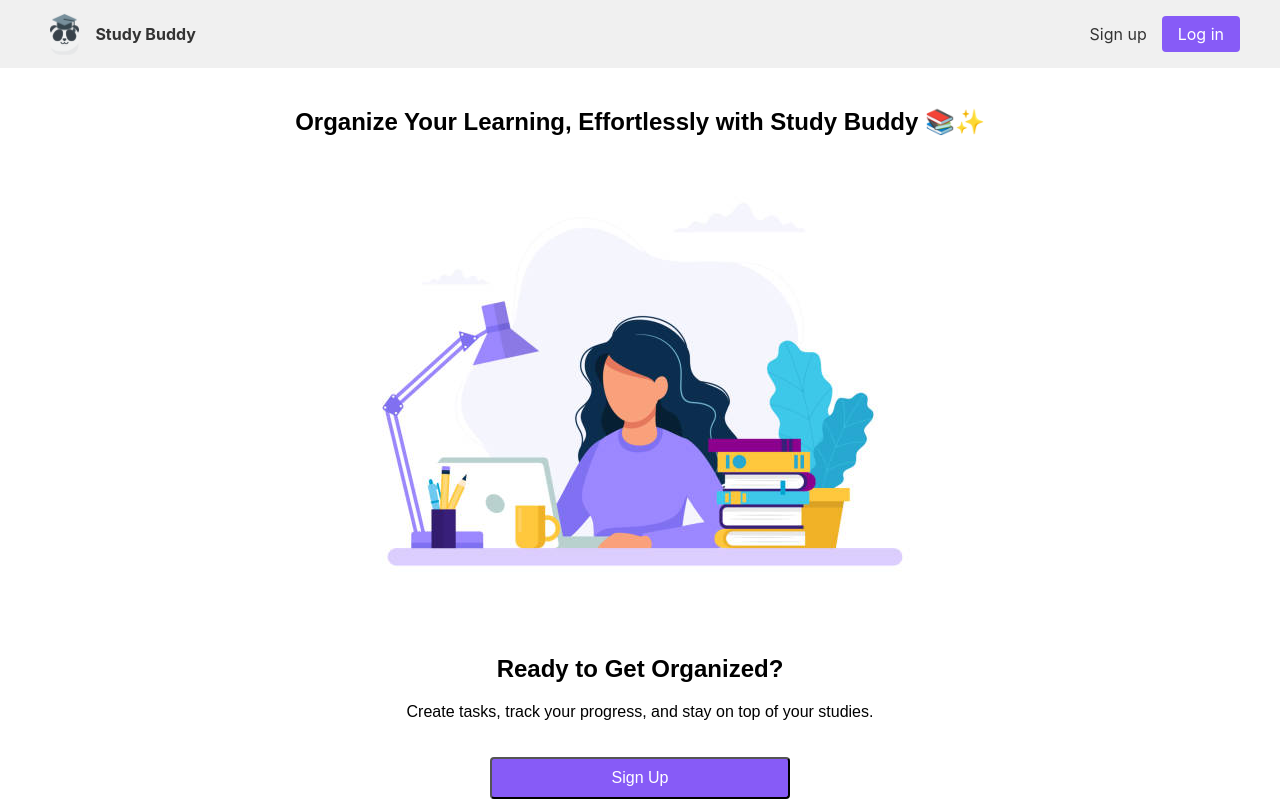
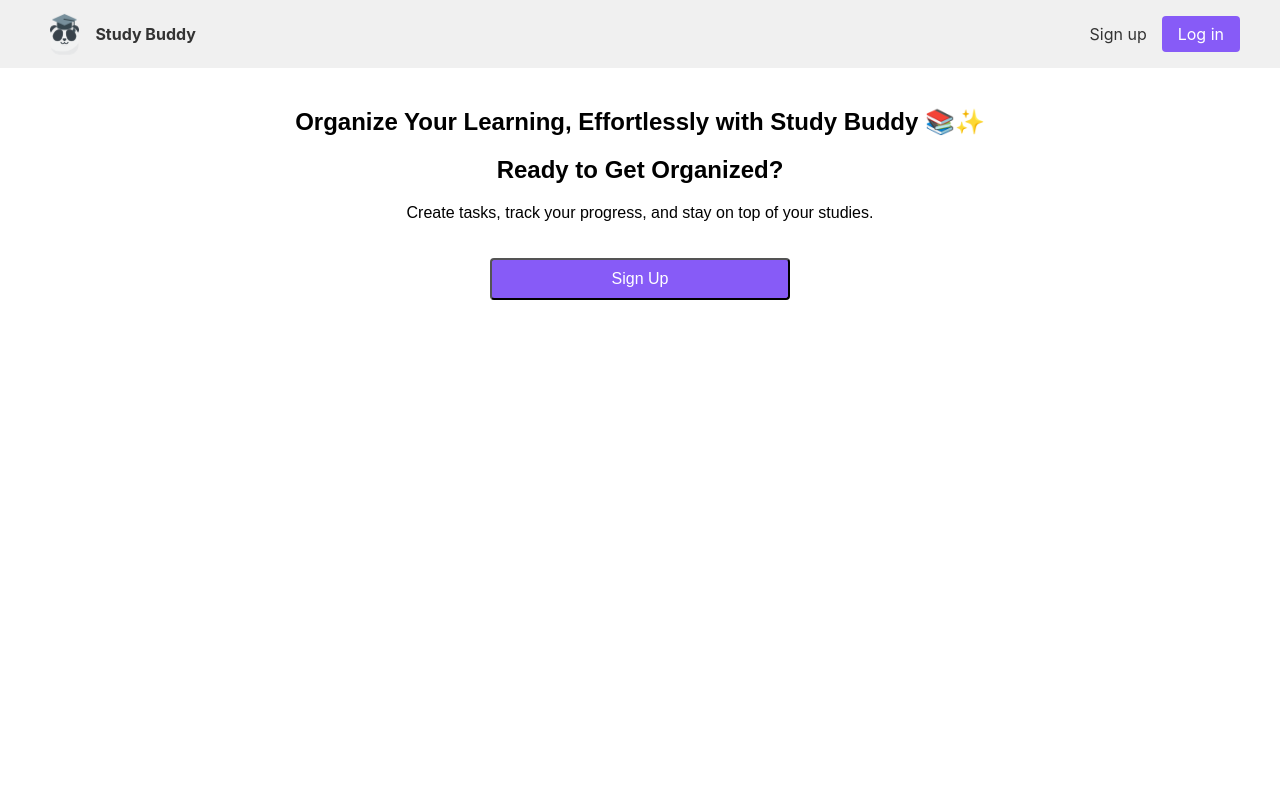
Before and after one commit to imankamrann/studybuddy, a React (Create React App) app: page / in a window 1280 px wide. Built offline with nearby package versions, Linux system fonts and the light colour scheme.

Commit message:
fixed error

```diff
--- a/src/components/Home.js
+++ b/src/components/Home.js
@@ -37,7 +37,7 @@
 
 import React from 'react';
 import styles from "./css/home.module.css";
-import Image from 'react-bootstrap/Image';
+//import Image from 'react-bootstrap/Image';
 import { Link, useNavigate } from 'react-router-dom'; // Import useNavigate
 
 export default function Home() {
@@ -52,9 +52,9 @@ export default function Home() {
     <section id={styles.hero_section}>
       <div id={styles.hero_container}>
         <h1 style={{ marginTop: '40px' }}>Organize Your Learning, Effortlessly with <span>Study Buddy</span> 📚✨</h1>
-        <div id={styles.mascot_container}>
-          <Image id={styles.study_buddy_mascot} src="/studyingGirl.jpg" alt="Friendly Study Buddy Mascot" fluid priority={true} />
-        </div>
+              {/* <div id={styles.mascot_container}>
+   <Image id={styles.study_buddy_mascot} src="/studyingGirl.jpg" alt="Friendly Study Buddy Mascot" fluid priority={true} />
+ </div> */}
         <div id={styles.demo_container}>
           <div id={styles.demo_snippet} onClick={null}>
             {/* ... */}
```
